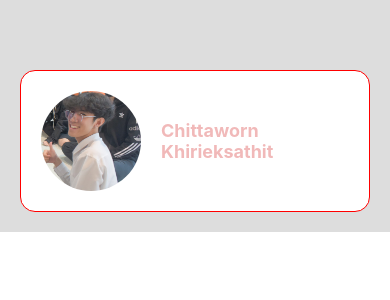
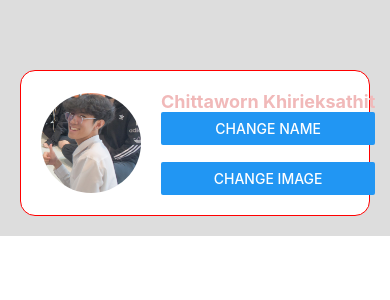
Before and after one commit to ChitawornR/ReactNative_MyFirstProject, a React Native app: screen / in a window 390 px wide. Shown: the top 300 px of the page. Built offline with nearby package versions, Linux system fonts and the light colour scheme.

Commit message:
Practice2_Ch04_ReactHook

```diff
--- a/components/ProfileScreen.tsx
+++ b/components/ProfileScreen.tsx
@@ -1,15 +1,31 @@
-import { StyleSheet, Text, View, Image } from "react-native";
-import React from "react";
-import {styles} from '../styles/styles'
+import { StyleSheet, Text, View, Image, Button } from "react-native";
+import React, { useState } from "react";
+import { styles } from "../styles/styles";
 
 const ProfileScreen = (): React.JSX.Element => {
-  const profileImage = require("../assets/img/profile2.jpg");
+  const [name, setName] = useState("Chittaworn Khirieksathit");
+  const profileImage1 = require('../assets/img/profile2.jpg');
+  const profile2 = require('../assets/img/profile3.jpg')
+  const [img,setImg] = useState(profileImage1)
+
+  const handleChangeName = () => {
+    setName("Riew");
+  };
+  const handleChangeImage = () => {
+    setImg(profile2)
+  };
+
 
   return (
     <View style={styles.container}>
       <View style={styles.profileContainer}>
-        <Image source={profileImage} style={styles.profileImage} />
-        <Text style={styles.profileName}>Chittaworn Khirieksathit</Text>
+        <Image source={img} style={styles.profileImage} />
+        <View>
+          <Text style={styles.profileName}>{name}</Text>
+          <Button title="CHANGE NAME" onPress={handleChangeName} />
+          <Text>{"\n"}</Text>
+          <Button title="CHANGE IMAGE" onPress={handleChangeImage} />
+        </View>
       </View>
     </View>
   );
```
